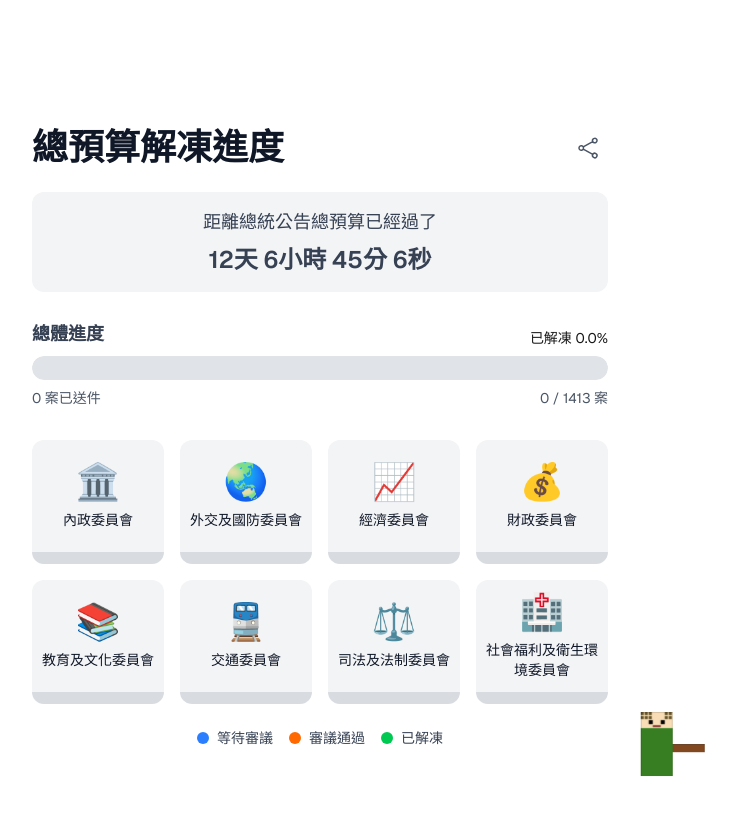
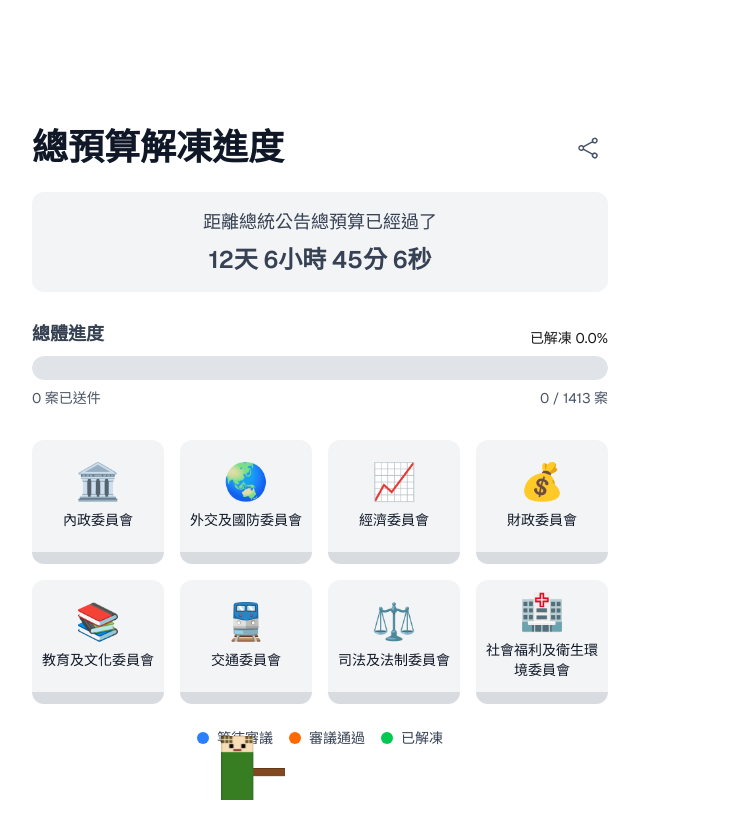
Before and after one commit to KMTStudioCom/unfreeze.kmt.studio, a Next.js app: page / in a window 1280 px wide. Shown: the top 838 px of the page, without its empty margins (320-1056 px from the left). Built offline with nearby package versions, Linux system fonts and the light colour scheme.

Commit message:
Update JumboCharacter.tsx

```diff
--- a/app/components/JumboCharacter.tsx
+++ b/app/components/JumboCharacter.tsx
@@ -1,87 +1,149 @@
 'use client';
 
-import { useEffect, useRef, useState } from 'react';
-import Image from 'next/image';
+import { useEffect, useRef } from 'react';
 
 export default function JumboCharacter() {
-  const [position, setPosition] = useState(0);
-  const [isJumping, setIsJumping] = useState(false);
-  const [isThrowing, setIsThrowing] = useState(false);
-  const [direction, setDirection] = useState(1); // 1 for right, -1 for left
-  const containerRef = useRef<HTMLDivElement>(null);
-  const characterRef = useRef<HTMLDivElement>(null);
+  const canvasRef = useRef<HTMLCanvasElement>(null);
   const animationFrameRef = useRef<number | null>(null);
 
+  // 角色狀態
+  const characterState = useRef({
+    position: 0,
+    direction: 1,
+    isJumping: false,
+    isThrowing: false,
+    containerWidth: 0,
+    containerHeight: 0,
+    image: null as HTMLImageElement | null,
+    imageLoaded: false
+  });
+
   useEffect(() => {
-    const moveCharacter = () => {
-      if (!containerRef.current || !characterRef.current) return;
+    // 載入角色圖片
+    const img = new Image();
+    img.src = '/jumbo-ko.png';
+    img.onload = () => {
+      characterState.current.image = img;
+      characterState.current.imageLoaded = true;
+    };
 
-      const containerWidth = containerRef.current.offsetWidth;
-      const characterWidth = characterRef.current.offsetWidth;
-      const newPosition = position + direction * 3; // 增加移動速度
+    // 設置容器尺寸
+    const updateCanvasSize = () => {
+      if (canvasRef.current) {
+        const canvas = canvasRef.current;
+        const container = canvas.parentElement;
+
+        if (container) {
+          // 清除先前的配置
+          canvas.width = window.innerWidth;
+          canvas.height = 80; // 足夠的高度放置角色
+
+          characterState.current.containerWidth = window.innerWidth;
+          characterState.current.containerHeight = 80;
+        }
+      }
+    };
+
+    window.addEventListener('resize', updateCanvasSize);
+    updateCanvasSize();
+
+    let lastTimestamp = 0;
+
+    const animate = (timestamp: number) => {
+      if (!characterState.current.imageLoaded || !canvasRef.current) {
+        animationFrameRef.current = requestAnimationFrame(animate);
+        return;
+      }
+
+      // 計算時間差，實現平滑動畫
+      if (!lastTimestamp) lastTimestamp = timestamp;
+      const deltaTime = timestamp - lastTimestamp;
+      lastTimestamp = timestamp;
+
+      const ctx = canvasRef.current.getContext('2d');
+      if (!ctx) {
+        animationFrameRef.current = requestAnimationFrame(animate);
+        return;
+      }
+
+      // 清除整個畫布
+      ctx.clearRect(0, 0, canvasRef.current.width, canvasRef.current.height);
+
+      const { position, direction, isJumping, image, containerWidth } = characterState.current;
+
+      if (!image) {
+        animationFrameRef.current = requestAnimationFrame(animate);
+        return;
+      }
+
+      // 角色尺寸
+      const characterWidth = 64;
+      const characterHeight = 64;
+
+      // 使用時間差計算移動距離
+      const speed = 0.1; // 降低速度
+      const distance = speed * deltaTime * direction;
+      let newPosition = position + distance;
 
       // 檢查是否到達邊界
       if (newPosition <= 0 || newPosition >= containerWidth - characterWidth) {
-        setDirection(-direction);
+        characterState.current.direction *= -1;
+        newPosition = Math.max(0, Math.min(newPosition, containerWidth - characterWidth));
       }
 
-      setPosition(newPosition);
-    };
+      characterState.current.position = newPosition;
 
-    const jumpRandomly = () => {
-      if (Math.random() < 0.008 && !isJumping) { // 稍微降低跳躍機率
-        setIsJumping(true);
-        setTimeout(() => setIsJumping(false), 400); // 縮短跳躍時間
+      // 隨機跳躍
+      if (Math.random() < 0.001 * deltaTime / 16 && !isJumping) {
+        characterState.current.isJumping = true;
+        setTimeout(() => {
+          characterState.current.isJumping = false;
+        }, 400);
       }
-    };
 
-    const throwRandomly = () => {
-      if (Math.random() < 0.003 && !isThrowing) { // 降低甩拐杖機率
-        setIsThrowing(true);
-        setTimeout(() => setIsThrowing(false), 200); // 縮短甩拐杖時間
+      // 計算Y位置 (跳躍效果)
+      const jumpHeight = isJumping ? -40 * Math.sin(Date.now() % 400 / 400 * Math.PI) : 0;
+
+      // 繪製角色
+      const drawX = position;
+      const drawY = canvasRef.current.height - characterHeight + jumpHeight;
+
+      // 繪製時考慮方向
+      if (direction > 0) {
+        // 面向右邊
+        ctx.drawImage(image, drawX, drawY, characterWidth, characterHeight);
+      } else {
+        // 面向左邊 (水平翻轉)
+        ctx.save();
+        ctx.scale(-1, 1);
+        ctx.drawImage(image, -drawX - characterWidth, drawY, characterWidth, characterHeight);
+        ctx.restore();
       }
-    };
 
-    const animate = () => {
-      moveCharacter();
-      jumpRandomly();
-      throwRandomly();
       animationFrameRef.current = requestAnimationFrame(animate);
     };
 
     animationFrameRef.current = requestAnimationFrame(animate);
 
+    // 清理
     return () => {
+      window.removeEventListener('resize', updateCanvasSize);
       if (animationFrameRef.current) {
         cancelAnimationFrame(animationFrameRef.current);
       }
     };
-  }, [position, direction, isJumping, isThrowing]);
+  }, []);
 
   return (
-    <div
-      ref={containerRef}
-      className="fixed bottom-0 left-0 w-full h-20 overflow-visible pointer-events-none z-50"
-    >
-      <div
-        ref={characterRef}
-        className="absolute bottom-0 transition-all duration-100 will-change-transform"
+    <div className="fixed bottom-0 left-0 w-full overflow-visible pointer-events-none z-50">
+      <canvas
+        ref={canvasRef}
+        className="w-full"
         style={{
-          transform: `translateX(${position}px) translateY(${isJumping ? '-40px' : '0'})`,
-          left: 0,
+          imageRendering: 'crisp-edges',
+          touchAction: 'none'
         }}
-      >
-        <div className={`relative ${isThrowing ? 'animate-throw' : ''}`}>
-          <Image
-            src="/jumbo-ko.png"
-            alt="Jumbo Character"
-            width={64}
-            height={64}
-            className={`transform ${direction === -1 ? 'scale-x-[-1]' : ''}`}
-            priority
-          />
-        </div>
-      </div>
+      />
     </div>
   );
 }
```
